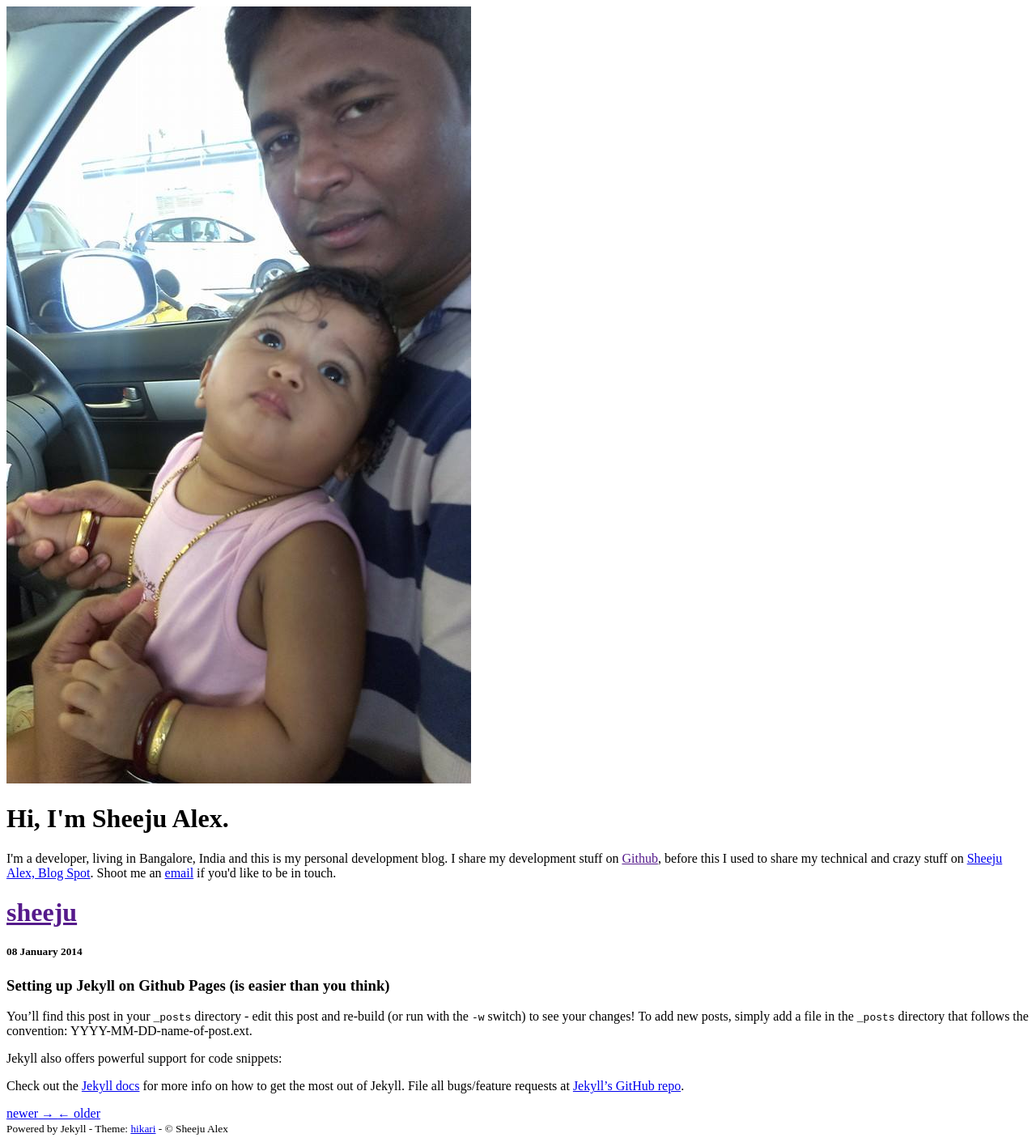
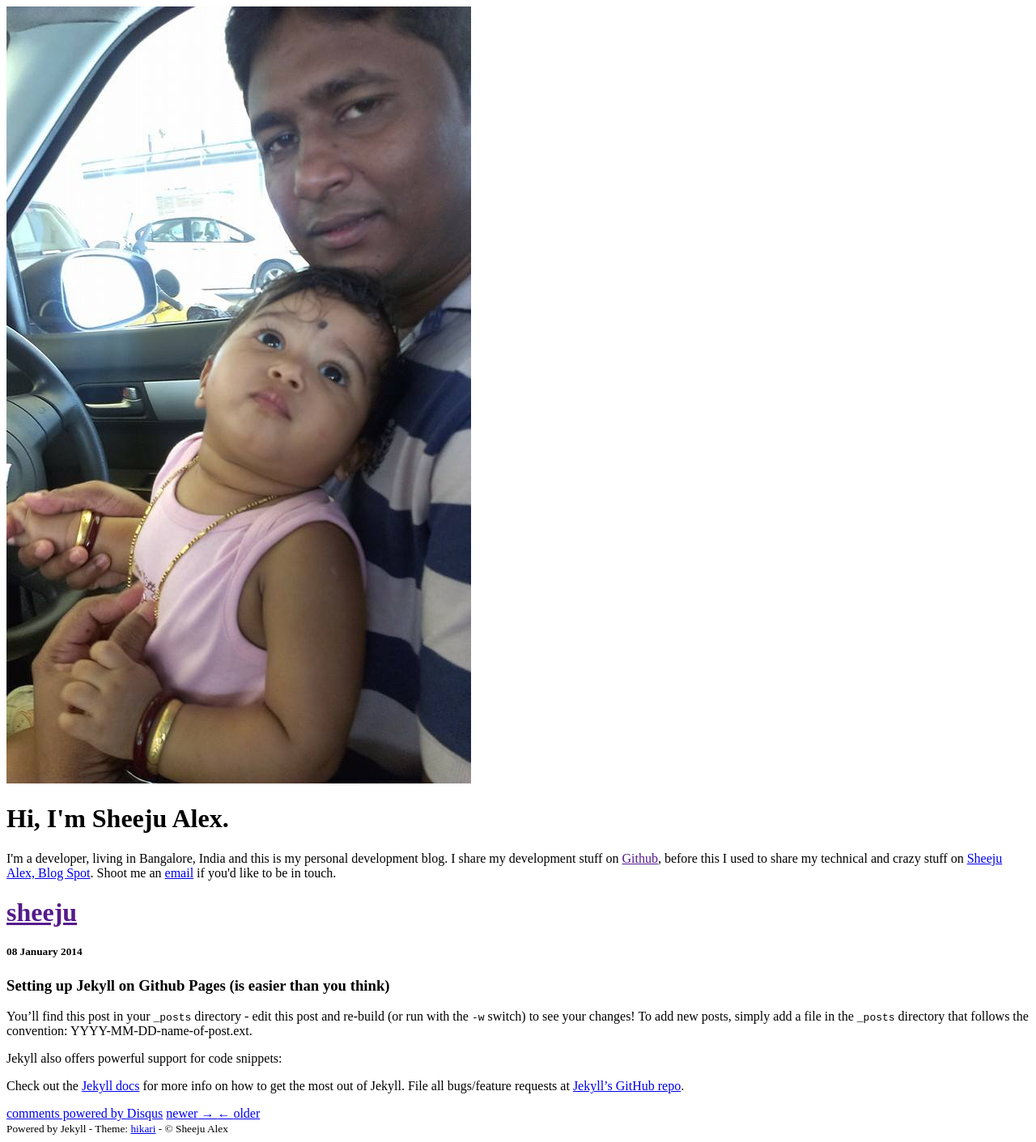
Before and after one commit to sheeju/sheeju.github.io, a Jekyll site: the page built from _posts/2014-01-08-setting-up-jekyll-on-github-pages.markdown, in a window 1280 px wide. Shown: the whole page at 81% size. Built offline with Jekyll 4.4.1, drawn with Linux system fonts in a browser that asks for light colours; Markdown is read by kramdown in place of the engine named in the settings; comment, search, counter and statistics services are not loaded; some of the changed lines change nothing that is shown.

Commit message:
Added discuss comments to post

```diff
--- a/_layouts/post.html
+++ b/_layouts/post.html
@@ -20,6 +20,21 @@
         <span class="icon-twitter"></span>
       </a>
     </div>
+
+	<div id="disqus_thread"></div>
+	<script type="text/javascript">
+	/* * * CONFIGURATION VARIABLES: EDIT BEFORE PASTING INTO YOUR WEBPAGE * * */
+	var disqus_shortname = 'sheeju'; // required: replace example with your forum shortname
+	/* * * DON'T EDIT BELOW THIS LINE * * */
+	(function() {
+	 var dsq = document.createElement('script'); dsq.type = 'text/javascript'; dsq.async = true;
+	 dsq.src = '//' + disqus_shortname + '.disqus.com/embed.js';
+	 (document.getElementsByTagName('head')[0] || document.getElementsByTagName('body')[0]).appendChild(dsq);
+	 })();
+	</script>
+	<noscript>Please enable JavaScript to view the <a href="http://disqus.com/?ref_noscript">comments powered by Disqus.</a></noscript>
+	<a href="http://disqus.com" class="dsq-brlink">comments powered by <span class="logo-disqus">Disqus</span></a>
+
     {% if page.next %}
       <a rel="next" href="{{ site.baseurl }}{{ page.next.url }}" id="next">
         <span class="nav-title nav-title-next">newer</span> &rarr;
```
